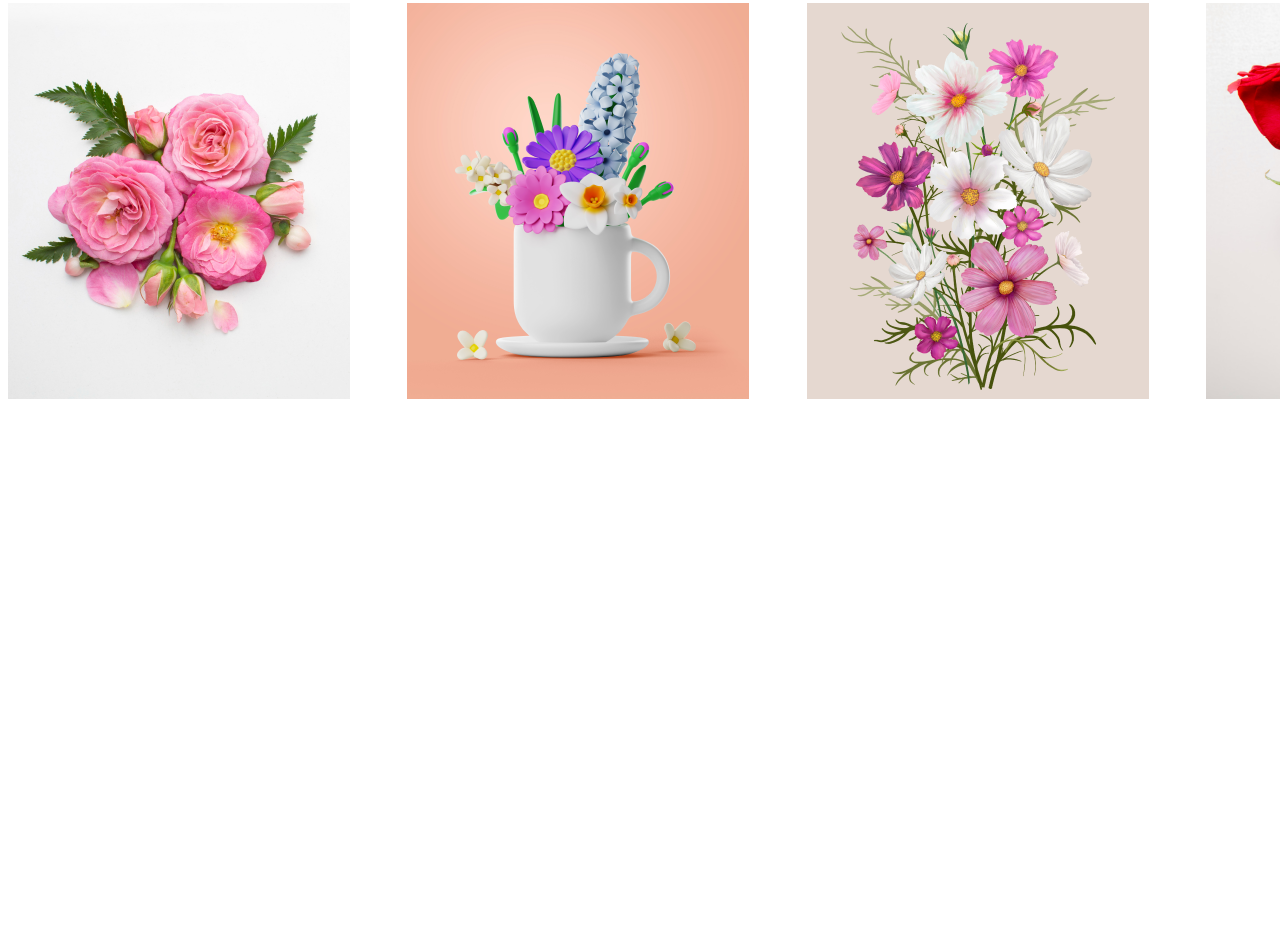
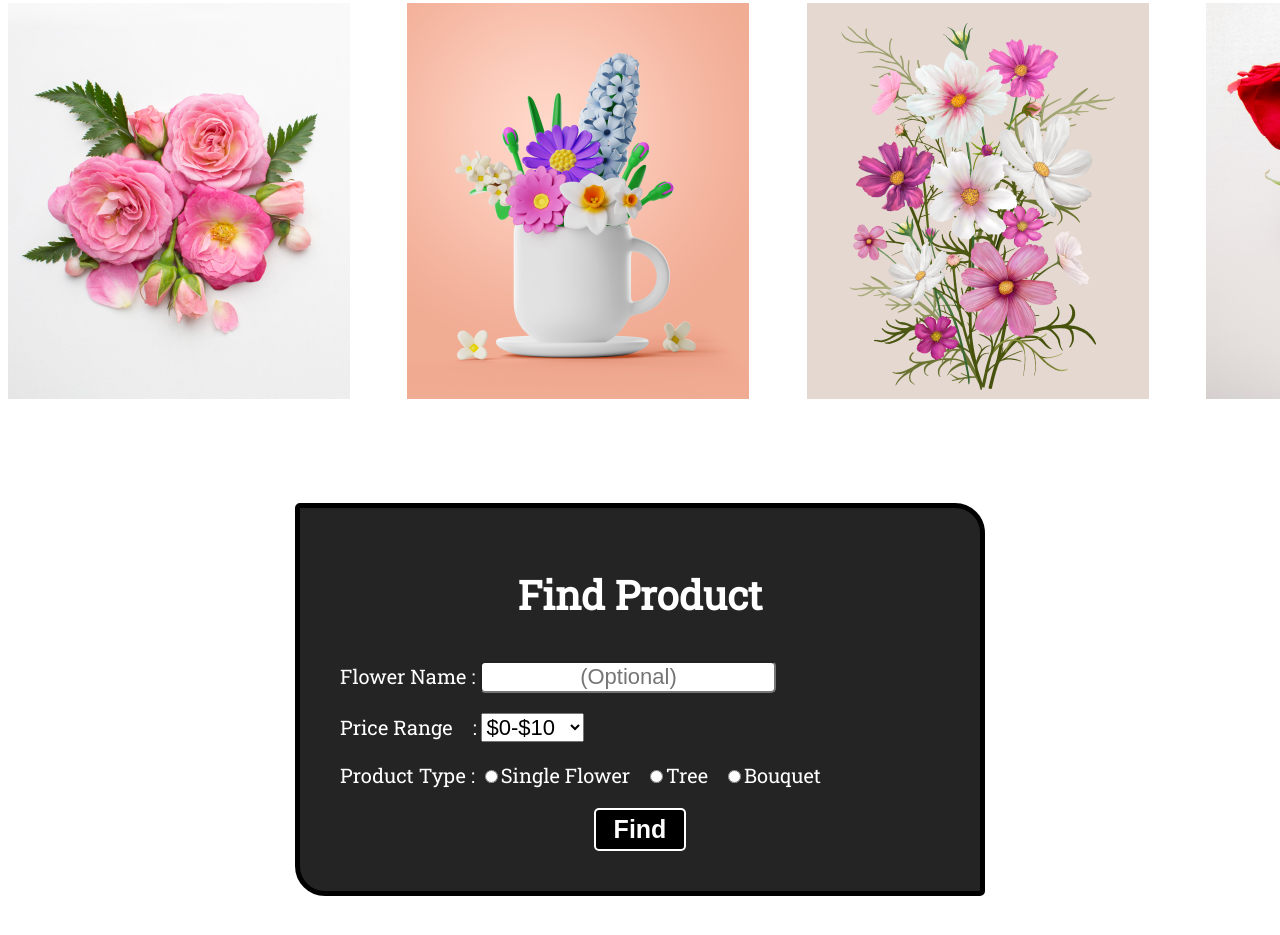
Before and after one commit to AloneAsif1/flower-shop, a plain HTML site: page index.html in a window 1280 px wide. Shown: the part 2774-3709 px from the top of the page. Before the commit the page ends 3185 px from the top, so only its background shows below. Drawn offline with Linux system fonts and the light colour scheme.

Commit message:
find now added

```diff
--- a/index.html
+++ b/index.html
@@ -80,6 +80,25 @@
             <div class="pic"><img src="images/insta-3.png" alt="Pic from instagram"></div>
             <div class="pic"><img src="images/insta-4.png" alt="Pic from instagram"></div>
         </section>
+
+        <section class="find">
+            <form action="find.php">
+                <h3>Find Product</h3>
+                <div class="name">
+                    Flower Name : <input id="name" type="text" placeholder="(Optional)">
+                </div>
+                <div class="price">Price Range &nbsp;&nbsp;&nbsp;: <select name="price" id="price">
+                        <option value="10">$0-$10</option>
+                        <option value="15">$10-$20</option>
+                        <option value="20">$20+</option>
+                    </select>
+
+                </div>
+                <div class="type">Product Type : <input class="radio-type" type="radio" name="type">Single Flower &nbsp;&nbsp;<input class="radio-type" type="radio" name="type">Tree &nbsp;&nbsp;<input class="radio-type" type="radio" name="type">Bouquet
+                </div>
+                <div class="submit"><input type="submit" value="Find" id="submit"></div>
+            </form>
+        </section>
     </main>
 </body>
 
--- a/styles/style.css
+++ b/styles/style.css
@@ -122,6 +122,7 @@ body {
     text-align: center;
     width: 600px;
     margin-right: 100px;
+    margin-top: 100px;
 }
 
 .deal-content h3 {
@@ -178,3 +179,66 @@ line-height: 30px;
     margin: auto;
     justify-content: space-between;
 }
+
+/* designing find */
+
+.find{
+    width: 600px;
+    margin: 100px auto;
+    background-color: rgb(37, 36, 37);
+    color: white;
+    border: 5px solid black;
+    border-radius: 5px;
+    border-top-right-radius: 30px;
+    border-bottom-left-radius: 30px;
+    padding: 20px 40px;
+    font-size: 20px;
+
+}
+
+.find div{
+    margin: 20px 0;
+}
+
+.find h3{
+
+    font-size: 40px;
+    font-weight: 800;
+    line-height: normal;
+    text-align: center;
+    }
+
+
+    #name{
+        font-size: 22px;
+        text-align: center;
+        border-radius: 5px;
+    }
+
+    #price{
+        font-size: 22px;
+    }
+
+    .submit{
+    /* border: 2px solid red; */
+
+     display: flex;
+    }
+    #submit{
+        margin: auto;
+        align-self: center;
+        font-size: 25px;
+        cursor: pointer;
+        border-radius: 5px;
+        padding: 5px 18px;
+        border: 2px solid white;
+        font-weight: 600;
+        color: white;
+        background-color: black;
+    }
+
+    #submit:hover{
+        background-color: white;
+        border: 2px solid black;
+        color: black;
+    }
```
